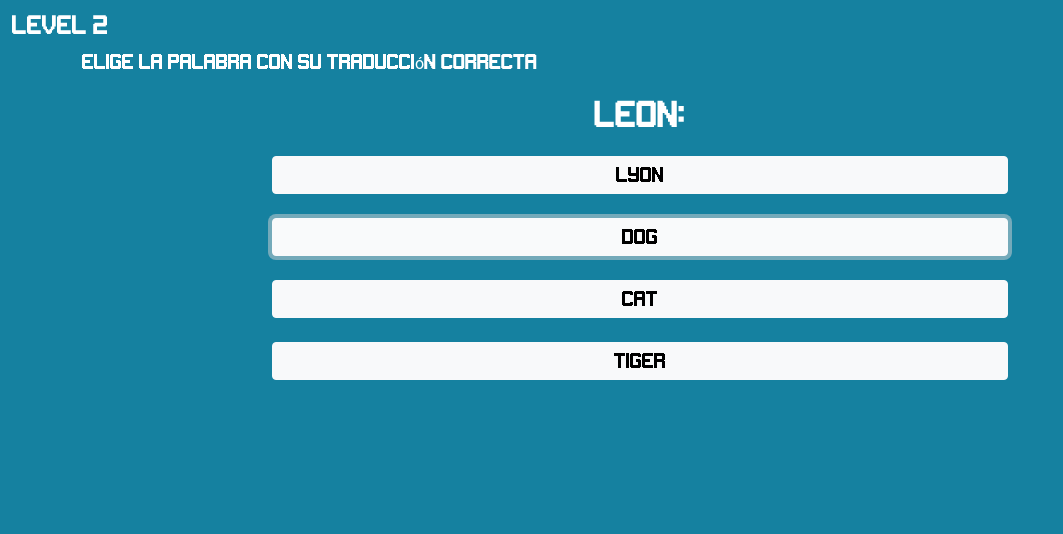
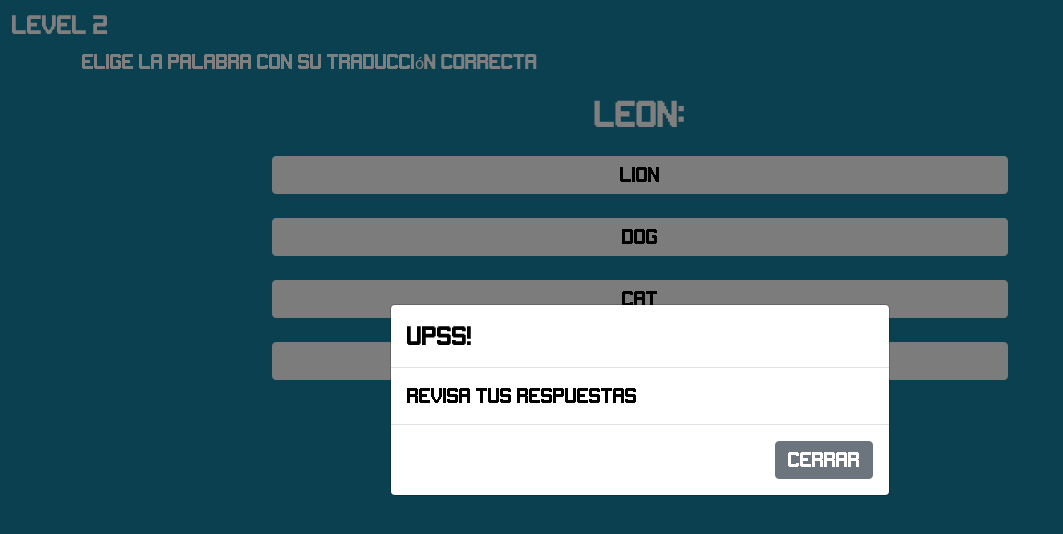
Before and after one commit to Sebas10casti/Poli-proyectoParadigmas, a plain HTML site: page level2/index.html in a window 1280 px wide. Both pictures are taken after a click on the button "Dog". Shown: the whole page, without its empty margins (0-1063 px from the left). Drawn offline with Linux system fonts and the light colour scheme.

Commit message:
terminar nivel de preguntas y contador de vidas

```diff
--- a/css/styles.css
+++ b/css/styles.css
@@ -43,6 +43,12 @@ body{
 /* LETRA K */
 /* LETRA L */
 /* LETRA M */
+.modal-title{
+    color: black;
+}
+.modal-body{
+    color: black;
+}
 /* LETRA N */
 /* LETRA O */
 /* LETRA P */
--- a/generators/selectOption.js
+++ b/generators/selectOption.js
@@ -4,11 +4,9 @@ document.addEventListener("DOMContentLoaded", function(){
     .then(data => createContent(data));
 });
 
-/**
- * Funcion padre que creara el contenido de la pagina
- * @param {object} data
- */
+let information;
 const createContent= (data) =>{
+    information = data;
     //Declare Elements DOM
     const
     header = document.getElementById('header'),
@@ -22,6 +20,12 @@ const createContent= (data) =>{
     //create description
     content += generateDescription(data);
     content += generateOptions(data);
+
+    //Generar modales
+
+    content += generateModalAnswerCorrect(data.nextLevel)
+    content += generateModalAnswerIncorrect(data.nextLevel)
+    //Imprimir todo el contenido en el DOM
     container.innerHTML = content;
 
 }
@@ -32,7 +36,12 @@ const createContent= (data) =>{
  * @param {boolean} res
  */
 const isCorrect = (res) =>{
-    res
-    ? alert('correcta')
-    : alert('incorrecta')
+    if(res)
+        openModal('modal-correct')
+    else
+        container = document.getElementById('wrapper')
+        openModal('modal-incorrect')
+        setLives(getLives()-1)
+        document.getElementById("header").remove()
+        container.insertAdjacentHTML('beforebegin', generateHeader(information));
 }
--- a/index.html
+++ b/index.html
@@ -35,12 +35,13 @@
 
     <script src="plugins/bootstrap.min.js"></script>
     <script src="js/index.js"></script>
+    <script src="./services/services.js"></script>
     <script>
         /**
          * Si el usuario esta de acuerdo envia al usuario al nivel 1 e inicilizar vidas
         */
         buttonStart.addEventListener("click", ()=> {
-            localStorage.setItem('gp-lives', 3);
+            setLives(3);
             window.location.href = "level1/index.html"
         });
     </script>
--- a/level2/data.json
+++ b/level2/data.json
@@ -7,7 +7,7 @@
     "nextLevel": "../level3/index.html",
     "items": [
         {
-            "text": "Lyon",
+            "text": "Lion",
             "correct": true
         },
         {
--- a/services/services.js
+++ b/services/services.js
@@ -1,9 +1,11 @@
-/**
- * Recibe una URL y retorna su informacion (API o JSON)
- * @param {string} url
- * @returns información con los datos para crear los niveles
- */
-
 const getData = (url) => {
     return fetch(url)
 }
+
+const setLives = (lives) => localStorage.setItem('gp-lives', lives)
+
+const getLives = () =>  localStorage.getItem('gp-lives')
+
+const openModal = (nameModal) => {
+    new bootstrap.Modal(document.getElementById(nameModal)).show();
+}
--- a/shared/generatorComponents.js
+++ b/shared/generatorComponents.js
@@ -1,7 +1,7 @@
 const generateHeader = (data) =>{
     const lives = localStorage.getItem('gp-lives');
     let content = `
-    <nav class="navbar"
+    <nav class="navbar" id="header"
         style="background-color:${data.background}; color: ${data.color}">
         <div class="container-fluid">
             <span class="navbar-brand mb-0 h1">${data.title}</span>
@@ -39,3 +39,39 @@ const generateOptions = ({items, question}) =>{
 
     return content
 }
+
+const generateModalAnswerCorrect = (goToUrl) => {
+    return `<div class="modal fade" id="modal-correct" aria-hidden="true" aria-labelledby="exampleModalToggleLabel" tabindex="-1">
+    <div class="modal-dialog modal-dialog-centered">
+      <div class="modal-content">
+        <div class="modal-header">
+          <h5 class="modal-title" id="exampleModalToggleLabel">Felicidades</h5>
+        </div>
+        <div class="modal-body">
+         Continua aprendiendo, vas muy bien!
+        </div>
+        <div class="modal-footer">
+          <a class="btn btn-primary" href="${goToUrl}" data-bs-toggle="modal">Siguiente Nivel</a>
+        </div>
+      </div>
+    </div>
+  </div>`
+}
+
+const generateModalAnswerIncorrect = () => {
+    return `<div class="modal fade" id="modal-incorrect" aria-hidden="true" aria-labelledby="exampleModalToggleLabel" tabindex="-1">
+    <div class="modal-dialog modal-dialog-centered">
+      <div class="modal-content">
+        <div class="modal-header">
+          <h5 class="modal-title" id="exampleModalToggleLabel">Upss!</h5>
+        </div>
+        <div class="modal-body">
+         Revisa tus Respuestas
+        </div>
+        <div class="modal-footer">
+            <button type="button" class="btn btn-secondary" data-bs-dismiss="modal">Cerrar</button>
+        </div>
+      </div>
+    </div>
+  </div>`
+}
```
